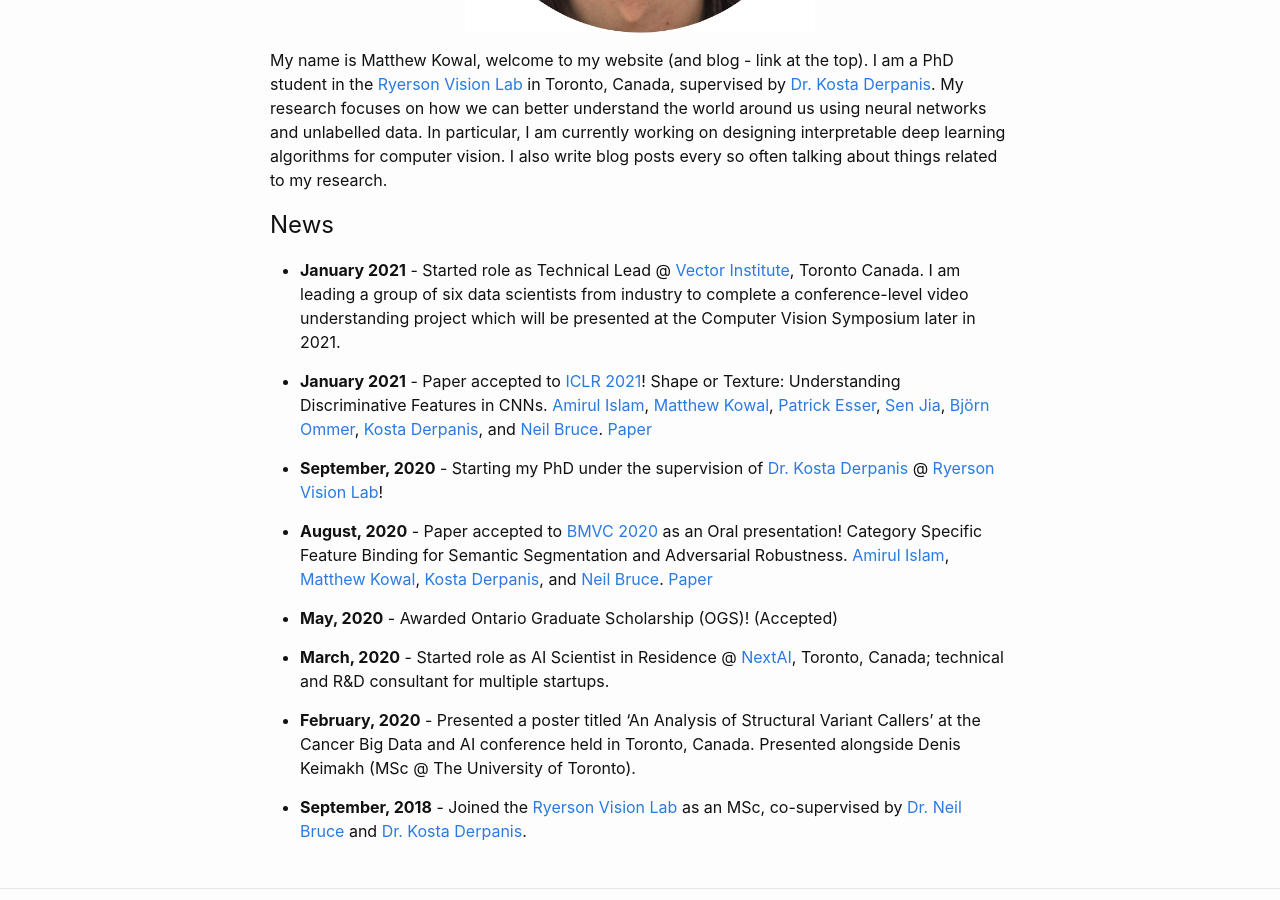
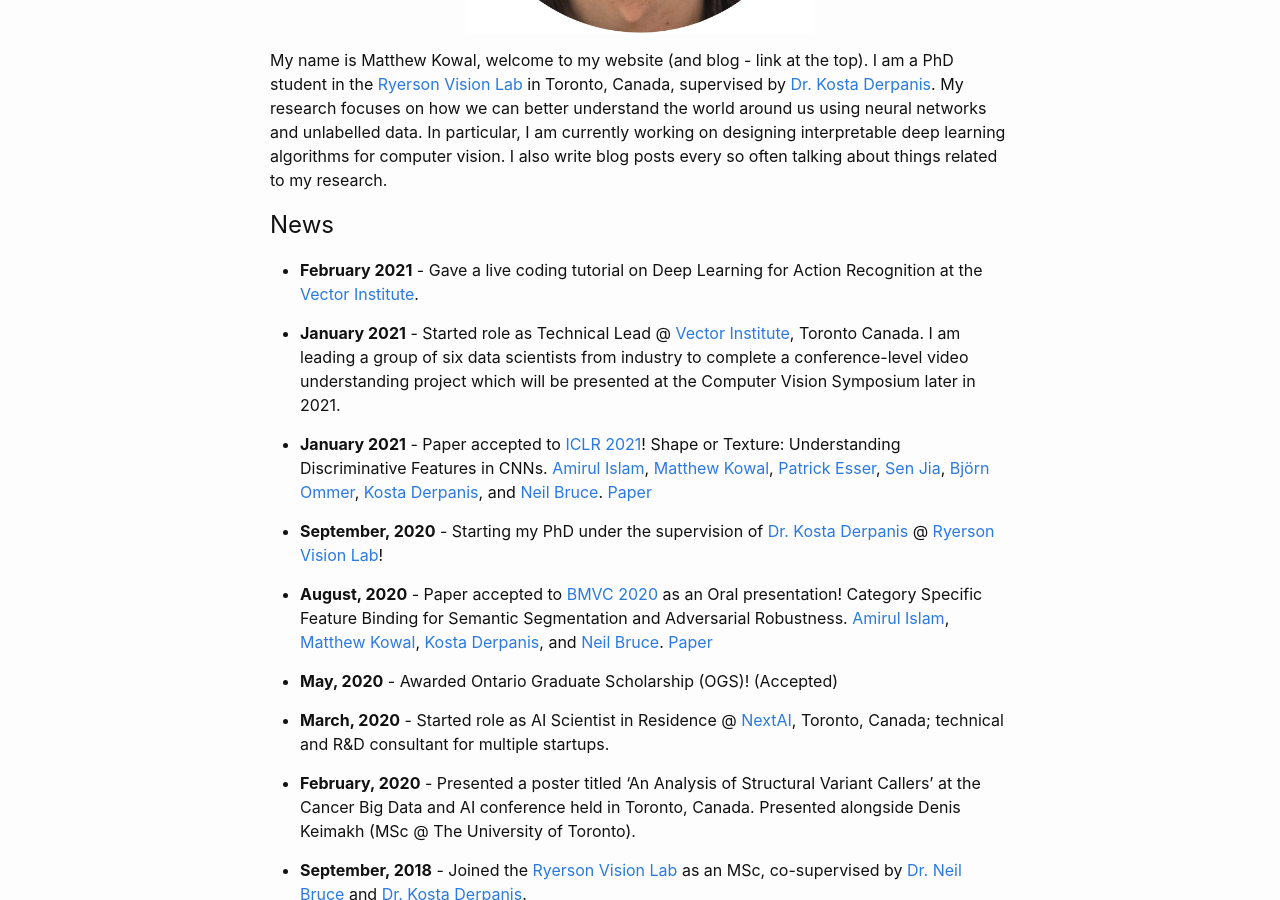
Before and after one commit to MKowal2/MKowal4.github.io, a Jekyll site: the page built from index.md, in a window 1280 px wide and 900 px high, scrolled down 411 px. Built offline with Jekyll 4.4.1, drawn with Linux system fonts in a browser that asks for light colours.

Commit message:
Update index.md

```diff
--- a/index.md
+++ b/index.md
@@ -19,6 +19,8 @@ My name is Matthew Kowal, welcome to my website (and blog - link at the top). I
 
 ## News
 
+* **February 2021** - Gave a live coding tutorial on Deep Learning for Action Recognition at the [Vector Institute](https://vectorinstitute.ai/).
+
 * **January 2021** - Started role as Technical Lead @ [Vector Institute](https://vectorinstitute.ai/), Toronto Canada. I am leading a group of six data scientists from industry to complete a conference-level video understanding project which will be presented at the Computer Vision Symposium later in 2021.
 
 * **January 2021** - Paper accepted to [ICLR 2021](https://iclr.cc/)! Shape or Texture: Understanding Discriminative Features in CNNs. [Amirul Islam](https://www.cs.ryerson.ca/~amirul/), [Matthew Kowal](https://mkowal2.github.io/), [Patrick Esser](https://hci.iwr.uni-heidelberg.de/users/pesser), [Sen Jia](https://scholar.google.com/citations?user=WOsy1foAAAAJ&hl=en), [Björn Ommer](https://hci.iwr.uni-heidelberg.de/people/bommer), [Kosta Derpanis](https://www.cs.ryerson.ca/~kosta/), and [Neil Bruce](https://www.cs.ryerson.ca/~bruce/). [Paper](https://arxiv.org/abs/2101.11604)
```
